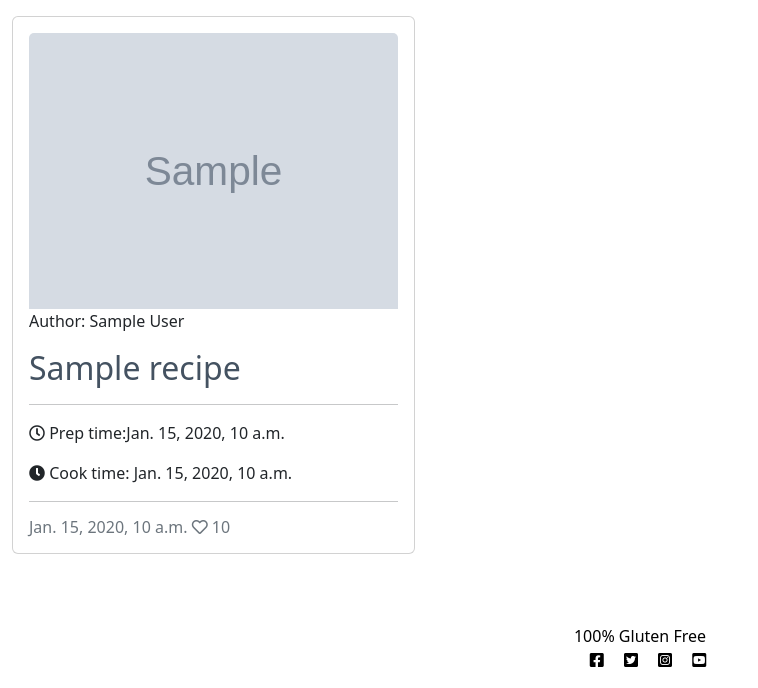
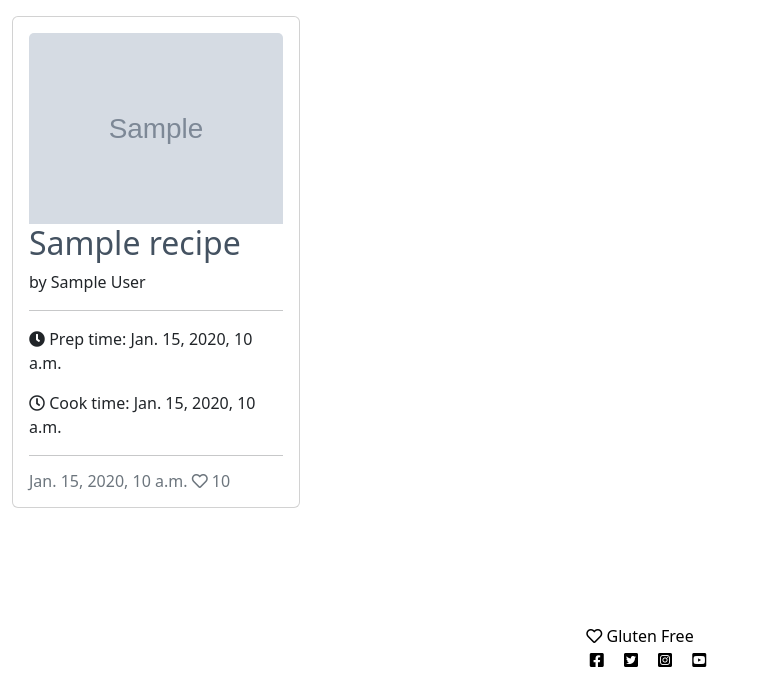
Before and after one commit to DaveCaulfield/everything-but-the-gluten, a Django app: template templates/index.html in a window 1280 px wide. Shown: the part 112-800 px from the top of the page, without its empty margins (0-758 px from the left). Run offline with Django 3.2, Linux system fonts and the light colour scheme; the template is opened without the code that fills it: most values are stand-ins (such as "Sample title", 1, 10 or a date in 2020); grey boxes marked "Sample" are stand-in pictures.

Commit message:
add background image to homepage

```diff
--- a/static/css/style.css
+++ b/static/css/style.css
@@ -1,3 +1,8 @@
+
+
+.background {
+    background-image: url("/static/img/home_bg.jpg");
+ }
 
 
 .recipe-link {
--- a/templates/base.html
+++ b/templates/base.html
@@ -64,7 +64,7 @@
 
   <!-- Footer -->
   <footer class="footer mt-auto py-3 dark-bg">
-    <p class="m-0 text-center text-black">100% Gluten Free</p>
+    <p class="m-0 text-center text-black"><i class="far fa-heart"></i> Gluten Free </p>
     <p class="m-0 text-center text-black"><i class="fab fa-facebook-square ms-3"></i>
         <i class="fab fa-twitter-square ms-3"></i>
         <i class="fab fa-instagram-square ms-3"></i>
--- a/templates/index.html
+++ b/templates/index.html
@@ -1,7 +1,7 @@
 {% extends "base.html" %}
 
 {% block content %}
-
+<section class="background" ></section>
   <div class="container-fluid">
     <div class="row">
 
@@ -10,8 +10,12 @@
             <div class="row">
                 {% for recipe in recipe_list %}
                 <div class="col-md-4">
-                    <div class="card mb-4">
+                    <div class="card mb-4" style="width: 18rem;">
                         <div class="card-body">
+
+                            <a href="#" class="recipe-link">
+
+
                             <div class="image-container">
                                 {% if "placeholder" in post.featured_image.url %}
                                 <img class="card-img-top"
@@ -20,19 +24,22 @@
                                 <img class="card-img-top" src=" {{ recipe.featured_image.url }}">
                                 {% endif %}
                                 <div class="image-flash">
-                                    <p class="author">Author: {{ recipe.author }}</p>
+
+                                    <!-- <a href="#" class="recipe-link"> -->
+                                        <h2 class="card-title">{{ recipe.title }}</h2>
+                                    </a>
+
+                                    <p class="author">by {{ recipe.author }}</p>
                                 </div>
                             </div>
-                            <a href="#" class="recipe-link">
-                                <h2 class="card-title">{{ recipe.title }}</h2>
-                            </a>
+
                             <hr />
                             <div class="card-text">
                                 <p>
-                                    <i class="far fa-clock card-icons"></i> Prep time:{{ recipe.preparation_time  }}
+                                    <i class="fas fa-clock card-icons"></i> Prep time: {{ recipe.preparation_time  }}
                                 </p>
                                 <p>
-                                    <i class="fas fa-clock card-icons"></i> Cook time: {{ recipe.cooking_time }}
+                                    <i class="far fa-clock card-icons"></i> Cook time: {{ recipe.cooking_time }}
                                 </p>
                             </div>
 
@@ -66,4 +73,6 @@
     {% endif %}
 </div>
 
+
+
 {% endblock content%}
```
Also changed, not shown: static/img/home_bg.jpg (added).
